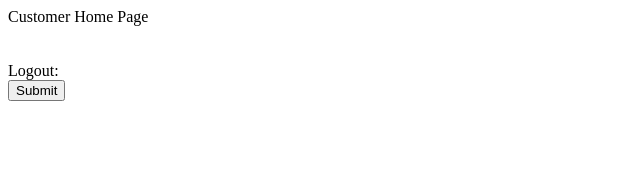
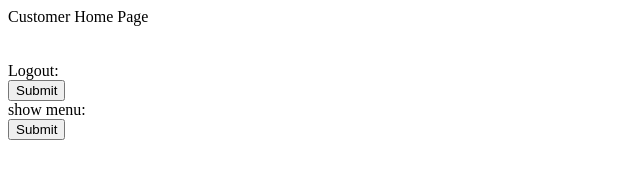
Before and after one commit to binoyPeries/Food-ninja, a website: page views/customer/home.html in a window 1280 px wide. Shown: the whole page, without its empty margins (0-640 px from the left). Drawn offline with Linux system fonts and the light colour scheme.

Commit message:
customer view menu item

```diff
--- a/controller/customer/menu.js
+++ b/controller/customer/menu.js
@@ -4,7 +4,7 @@ async function getMenu(request,response){
     try {
         const res = await Customer.getmenu();
         const result = JSON.parse(JSON.stringify(res[0]))
-        response.render('menu.html',{result: result});
+        response.render('customer/menu.html',{result: result});
 
     } catch (error) {
         response.send(error.message);
--- a/views/customer/home.html
+++ b/views/customer/home.html
@@ -18,5 +18,10 @@
             <input type="submit">
         </form>
 
+        show menu:
+    <form action="/customer_func/menu/view" method="GET">
+        <input type="submit">
+    </form>
+
 </body>
 </html>
```
Also changed, not shown: views/customer/menu.html (renamed from views/menu.html).
